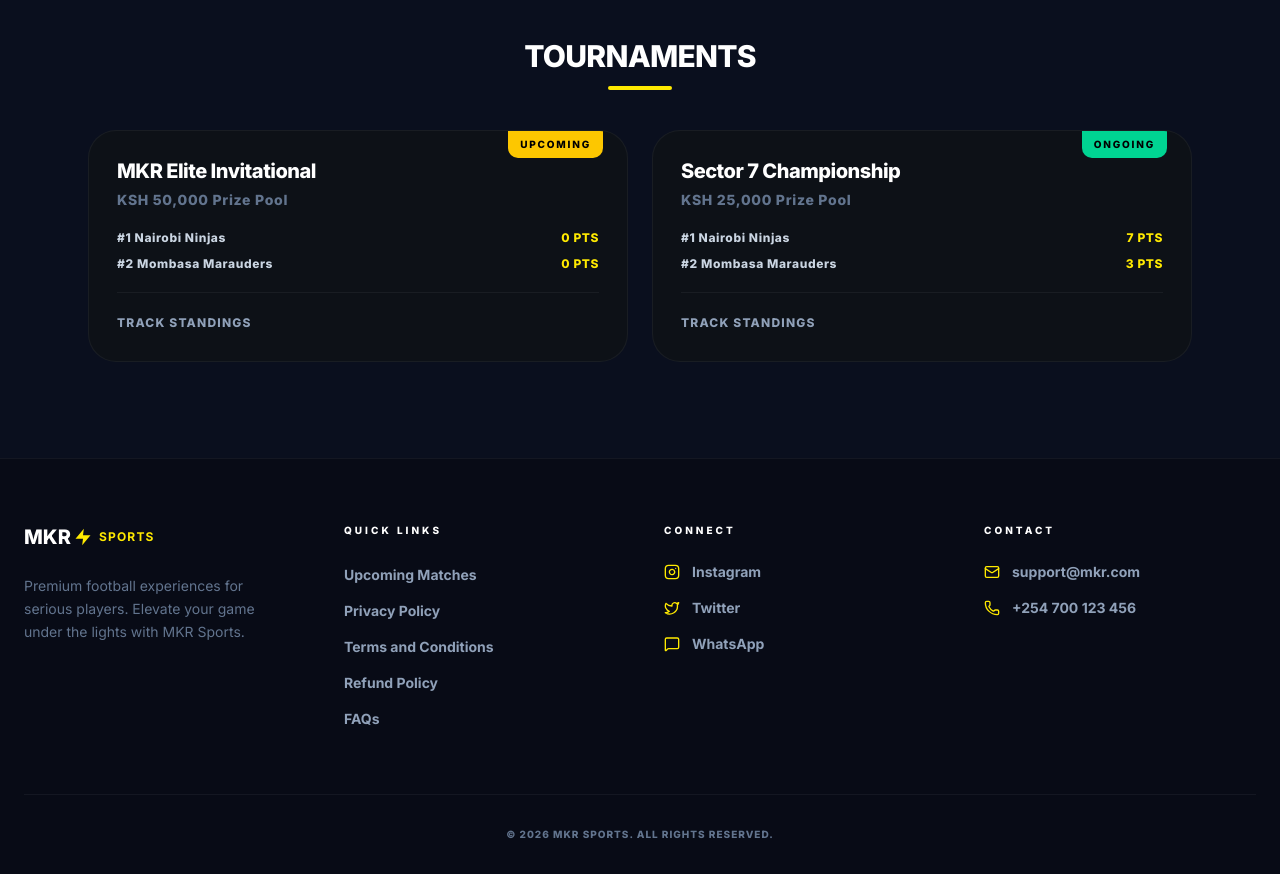
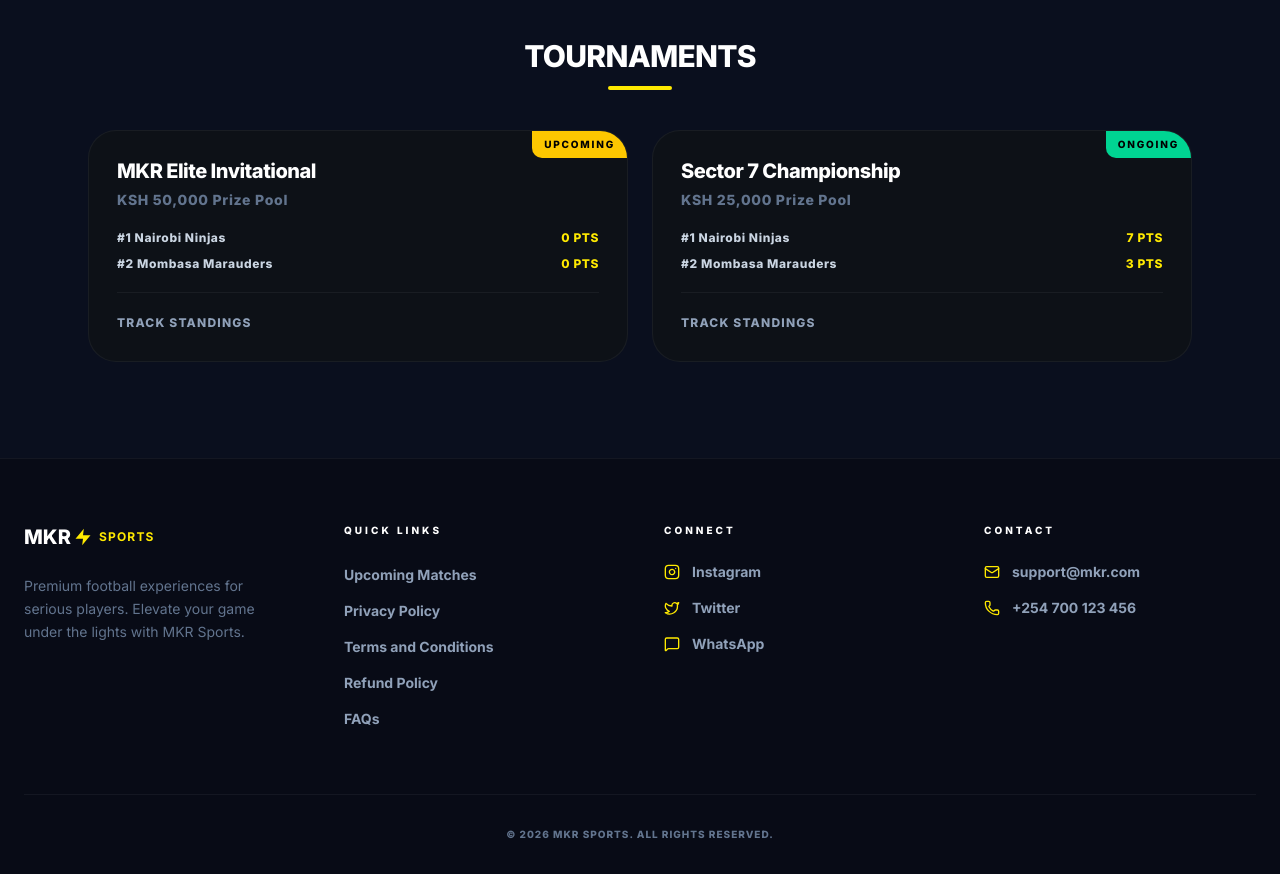
Before and after one commit to Elvismutinda/mkr-sports-client-portal, a Next.js app: page / in a window 1280 px wide. Shown: the part 820-1694 px from the top of the page. Built offline with nearby package versions, Linux system fonts and the light colour scheme; no server answers; the database is empty.

Commit message:
made changes to landing page

```diff
--- a/components/TournamentsSection.tsx
+++ b/components/TournamentsSection.tsx
@@ -48,7 +48,7 @@ export default function TournamentsSection() {
             className="relative bg-[#0d1117] border border-white/5 rounded-[1.75rem] p-7 hover:border-mkr-yellow/30 transition-all duration-300 overflow-hidden flex flex-col gap-5"
           >
             <div
-              className={`absolute top-0 right-6 px-3 py-1.5 rounded-b-lg ${getStatusStyles(tournament.status)} text-[10px] font-black tracking-[0.18em] uppercase`}
+              className={`absolute top-0 right-0 px-3 py-1.5 rounded-b-lg rounded-br-none ${getStatusStyles(tournament.status)} text-[10px] font-black tracking-[0.18em] uppercase`}
             >
               <div>{tournament.status}</div>
             </div>
```
